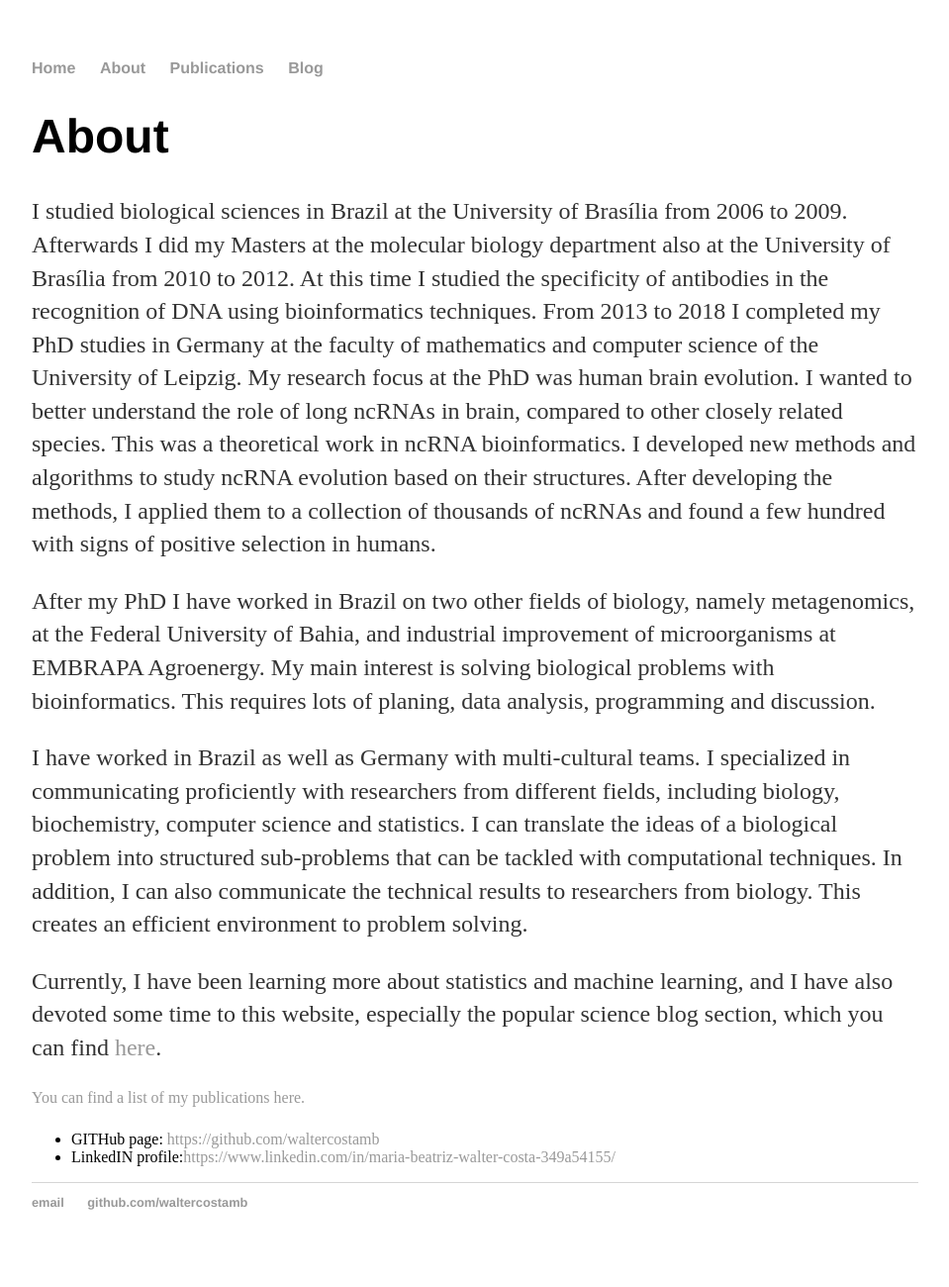
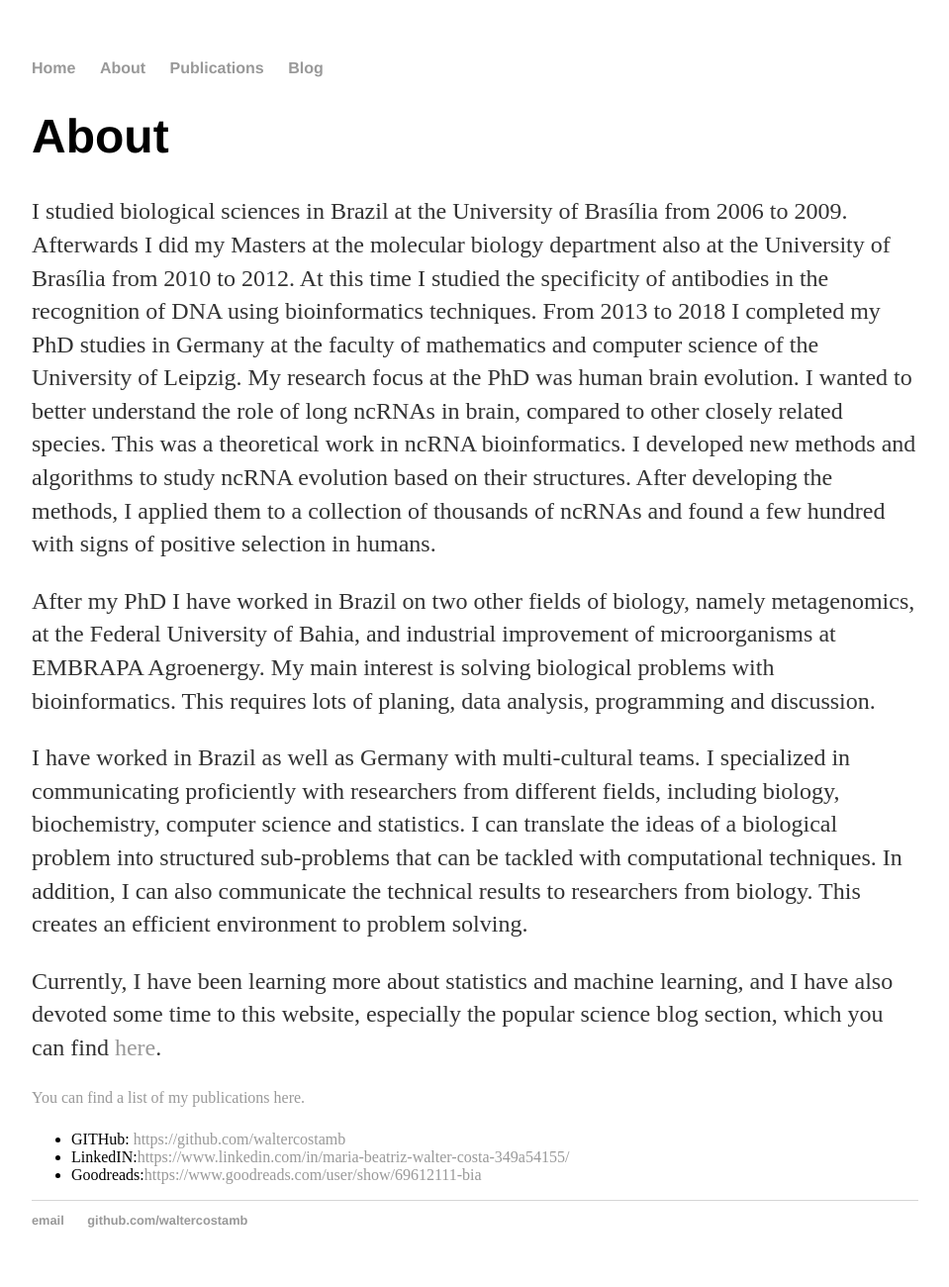
Before and after one commit to waltercostamb/waltercostamb.github.io, a Jekyll site: the page built from about/index.html, in a window 1280 px wide. Shown: the whole page at 99% size, without its empty margins (160-1119 px from the left). Built offline with Jekyll 4.4.1, drawn with Linux system fonts in a browser that asks for light colours.

Commit message:
Update index.html

```diff
--- a/about/index.html
+++ b/about/index.html
@@ -30,7 +30,8 @@ title: Maria Beatriz Walter Costa, Bioinformatician
 	<a href="/pubs">You can find a list of my publications here.</a></p>
 
 	<ul class="contacts">
-		<li>GITHub page: <a href="#">https://github.com/waltercostamb</a></li>
-		<li>LinkedIN profile:<a href="#">https://www.linkedin.com/in/maria-beatriz-walter-costa-349a54155/</a></li>
+		<li>GITHub: <a href="#">https://github.com/waltercostamb</a></li>
+		<li>LinkedIN:<a href="#">https://www.linkedin.com/in/maria-beatriz-walter-costa-349a54155/</a></li>
+		<li>Goodreads:<a href="#">https://www.goodreads.com/user/show/69612111-bia</a></li>
 		</ul>
 </div><!-- /.blurb -->
```
